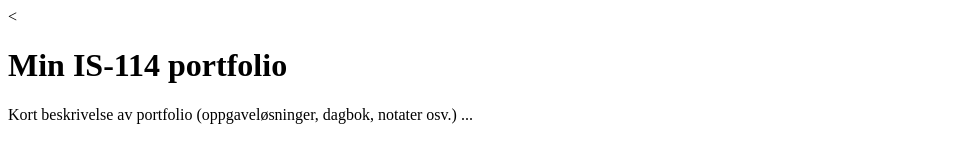
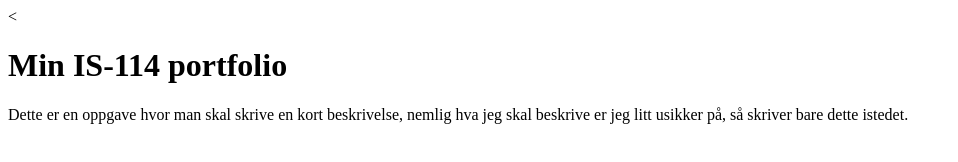
Before and after one commit to NiriLorentzen/NiriLorentzen, a plain HTML site: page docs/index.html in a window 1280 px wide. Shown: the whole page, without its empty margins (0-958 px from the left). Drawn offline with Linux system fonts and the light colour scheme.

Commit message:
Endret på tittel og tekst

```diff
--- a/docs/index.html
+++ b/docs/index.html
@@ -1,12 +1,12 @@
 <!DOCTYPE html>
 <html>
 <head>
-<meta charset="utf-8">
-<meta name="viewport" content="width=device-width, initial-scale=1">
-<title>(navn [mellomnavn]* etternavn)</title>
+    <meta charset="utf-8">
+    <meta name="viewport" content="width=device-width, initial-scale=1">
+<title>Niri Lorentzen</title>
 <</head>
 <body>
 <h1>Min IS-114 portfolio</h1>
-<p>Kort beskrivelse av portfolio (oppgaveløsninger, dagbok, notater osv.) ... </
+<p>Dette er en oppgave hvor man skal skrive en kort beskrivelse, nemlig hva jeg skal beskrive er jeg litt usikker på, så skriver bare dette istedet.</p>
 </body>
 </html>
```
